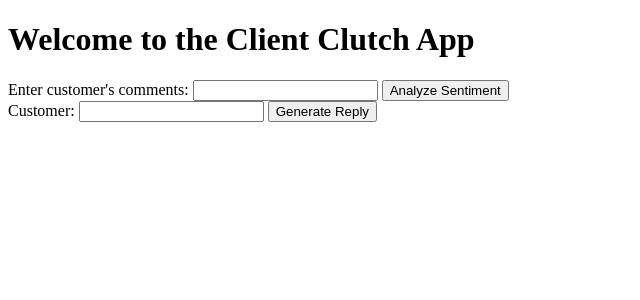
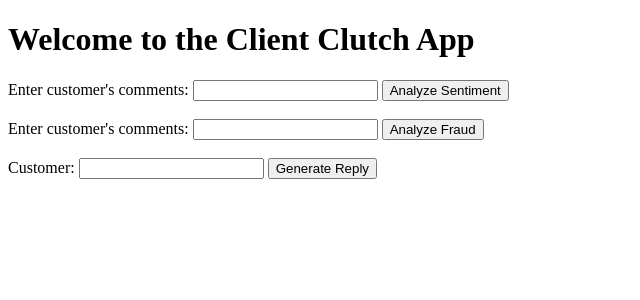
Before and after one commit to bransometan/ClientClutch, a Flask app: page / in a window 1280 px wide. Shown: the top 300 px of the page, without its empty margins (0-640 px from the left). Run offline with Flask 3, Linux system fonts and the light colour scheme.

Commit message:
Added Fraud Analysis

```diff
--- a/app.py
+++ b/app.py
@@ -25,8 +25,27 @@ def analyze_sentiment(input_text):
 
     return generated_text
 
+def analyze_fraud_potential(text):
+    openai.api_key = api_key
+
+    # You can customize the prompt based on your specific use case
+    prompt = f"Detect potential fraud in the following text: '{text}'"
+
+    # Adjust parameters as needed
+    response = openai.Completion.create(
+        engine="text-davinci-002",
+        prompt=prompt,
+        temperature=0.7,
+        max_tokens=100,
+    )
+
+    # Extract the generated text from the API response
+    analysis_result = response.choices[0].text.strip()
+
+    return analysis_result
+
+
 conversation_history = []
-
 
 def generate_reply(customer_message):
     openai.api_key = api_key
@@ -54,11 +73,18 @@ def index():
     return render_template('index.html')
 
 @app.route('/sentiment', methods=['POST'])
-def sentiment():
-    input_text = request.form['text']
+def sentiment_endpoint():
+    input_text = request.form['sentiment_text']
     sentiment_analysis = analyze_sentiment(input_text)
 
     return render_template('result.html', result=sentiment_analysis)
+
+@app.route('/fraud', methods=['POST'])
+def fraud_endpoint():
+    input_text = request.form['fraud_text']
+    fraud_analysis = analyze_fraud_potential(input_text)
+
+    return render_template('result.html', result=fraud_analysis)
 
 @app.route('/generate_reply', methods=['POST'])
 def generate_reply_endpoint():
--- a/templates/index.html
+++ b/templates/index.html
@@ -8,10 +8,17 @@
   <body>
     <h1>Welcome to the Client Clutch App</h1>
     <form action="/sentiment" method="post">
-      <label for="text">Enter customer's comments:</label>
-      <input type="text" id="text" name="text" required />
+      <label for="sentiment_text">Enter customer's comments:</label>
+      <input type="text" id="sentiment_text" name="sentiment_text" required />
       <button type="submit">Analyze Sentiment</button>
     </form>
+    <br />
+    <form action="/fraud" method="post">
+      <label for="fraud_text">Enter customer's comments:</label>
+      <input type="text" id="fraud_text" name="fraud_text" required />
+      <button type="submit">Analyze Fraud</button>
+    </form>
+    <br />
     <form action="/generate_reply" method="post">
       <label for="customer_message">Customer:</label>
       <input
@@ -22,5 +29,6 @@
       />
       <button type="submit">Generate Reply</button>
     </form>
+    <br />
   </body>
 </html>
```
